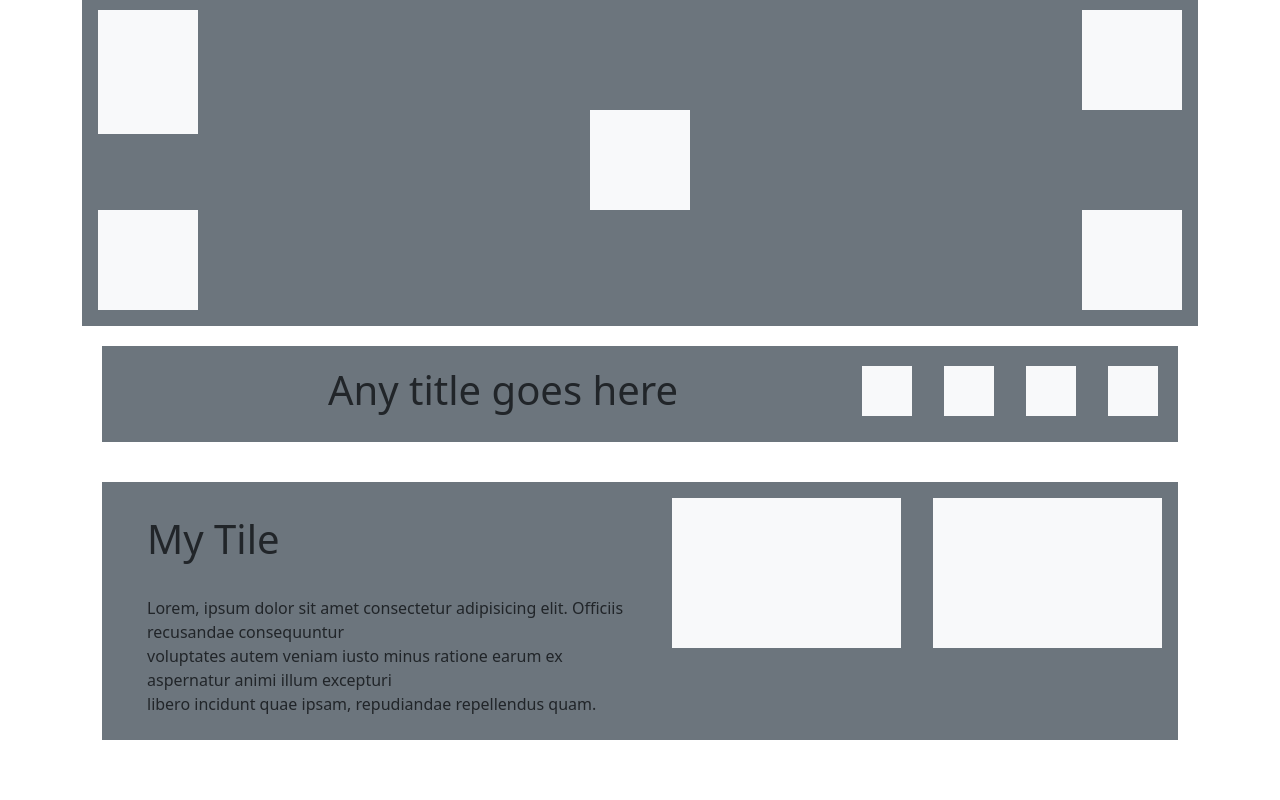
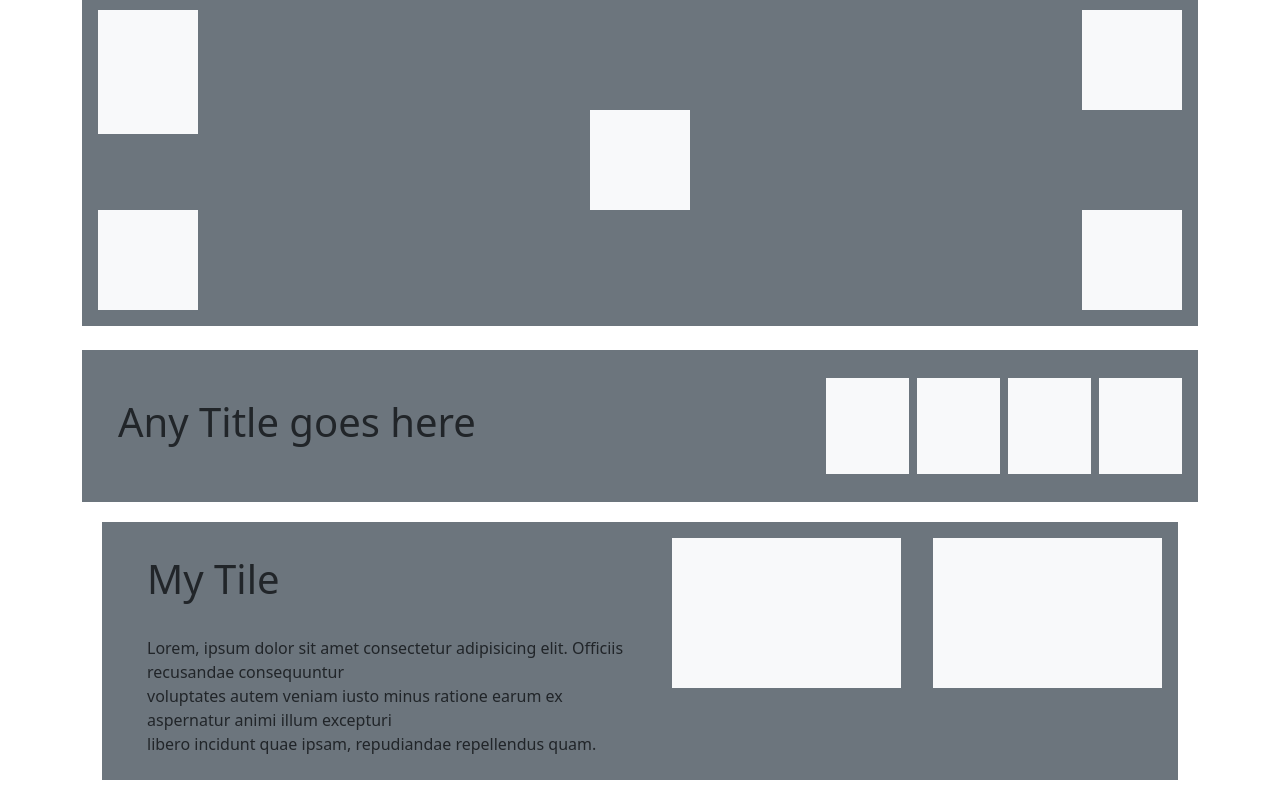
Before and after one commit to sharda2602/Demo_Adify1, a plain HTML site: page bootstrap-5.3.3-dist/task1.html in a window 1280 px wide. Shown: the part 1032-1832 px from the top of the page. Before the commit the page ends 1792 px from the top, so only its background shows below. Drawn offline with nearby package versions, Linux system fonts and the light colour scheme.

Commit message:
Update task1.html

```diff
--- a/bootstrap-5.3.3-dist/task1.html
+++ b/bootstrap-5.3.3-dist/task1.html
@@ -66,7 +66,7 @@
           </div>
 
 
-        <div class="container p-3">
+        <!--<div class="container p-3">
             <div class="row justify-content-end bg-secondary m-1 p-1">
                 <div class="col-sm-6 p-3">
                     <h1>Any title goes here</h1>
@@ -77,6 +77,19 @@
                 <div class="col-1 bg-light m-3" style="height: 50px; width: 50px;"></div>
               </div>
         </div>
+    -->
+
+    <div class="container mt-4 bg-secondary p-4">
+        <div class="row ">
+          <div class="col-md-8 p-4"> <h1 >Any Title goes here</h1></div>
+          <div class="col-md p-4 m-1 bg-light"></div>
+          <div class="col-md p-4 m-1 bg-light"></div>
+          <div class="col-md p-4 m-1 bg-light"></div>
+          <div class="col-md p-4 m-1 bg-light"></div>
+
+        </div>
+    </div>
+
         <div class="container p-1">
             <div class="row justify-content-end bg-secondary m-3">
                 <div class="col-sm-6 m-2">
```
